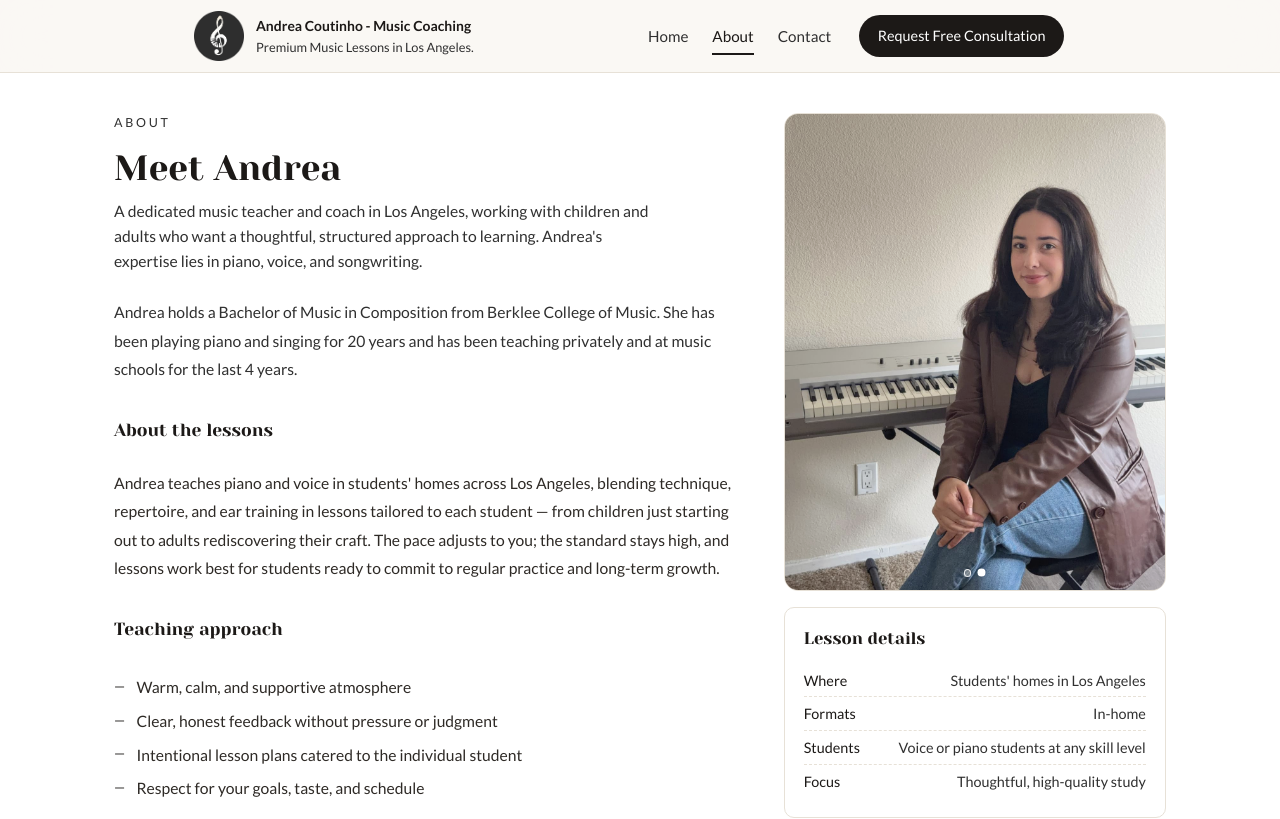
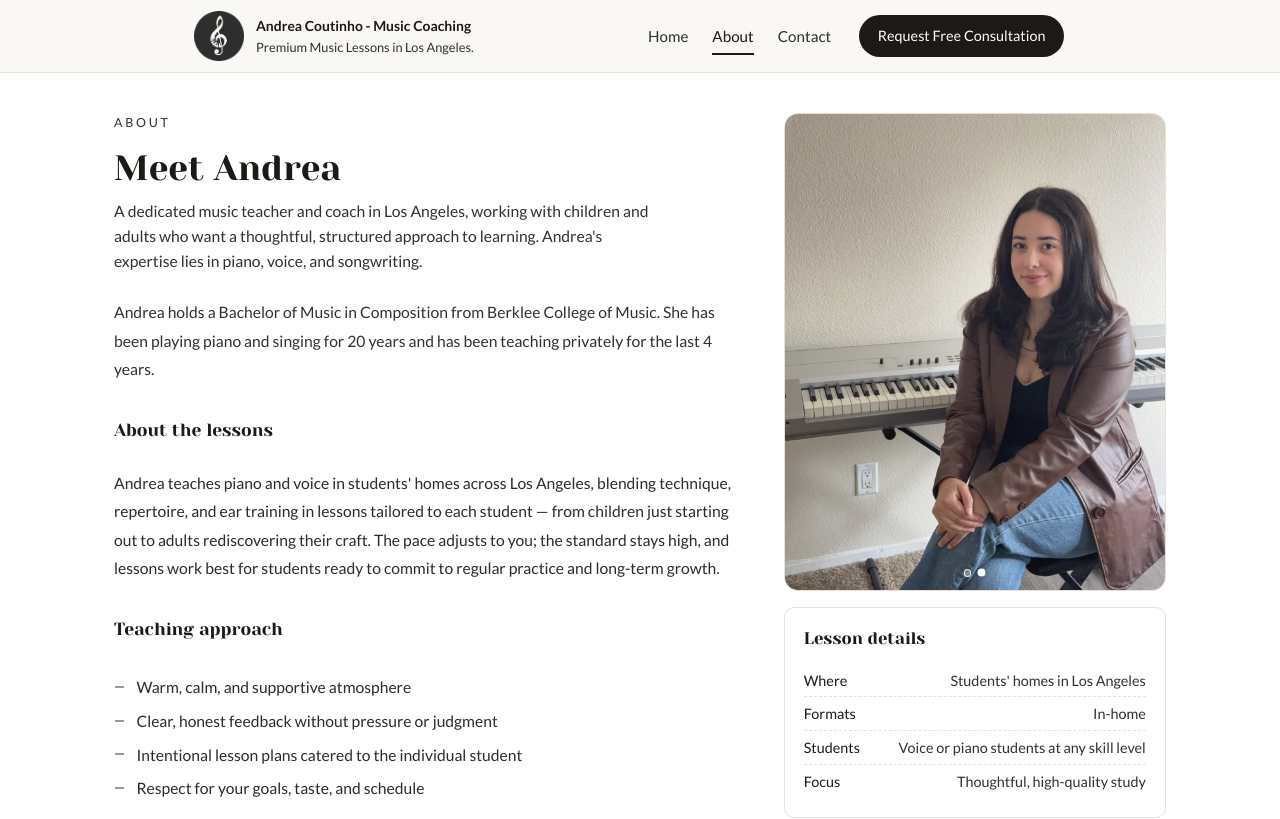
Before and after one commit to elemets/andreasmusiclessons, a React (Vite) app: page /about in a window 1280 px wide. Shown: the top 819 px of the page. Built offline with nearby package versions, Linux system fonts and the light colour scheme; the HTML template or start-up script is replaced by a standard one.

Commit message:
update to about

```diff
--- a/src/pages/About.tsx
+++ b/src/pages/About.tsx
@@ -54,7 +54,7 @@ const About: React.FC = () => {
 
             <article className="about-main">
             <p className="muted">
-              Andrea holds a Bachelor of Music in Composition from Berklee College of Music. She has been playing piano and singing for 20 years and has been teaching privately and at music schools for the last 4 years.
+              Andrea holds a Bachelor of Music in Composition from Berklee College of Music. She has been playing piano and singing for 20 years and has been teaching privately for the last 4 years.
             </p>
 
             <h2 className="about-subtitle">About the lessons</h2>
```
